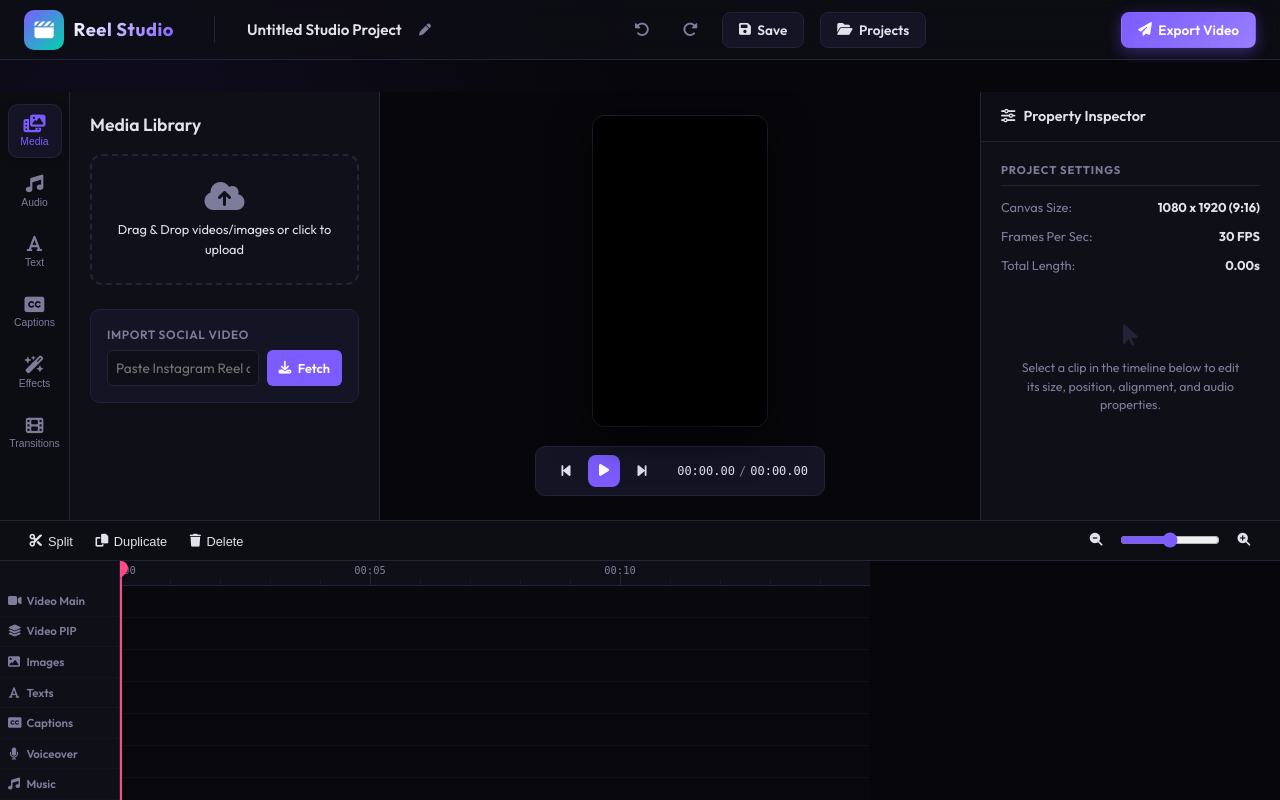
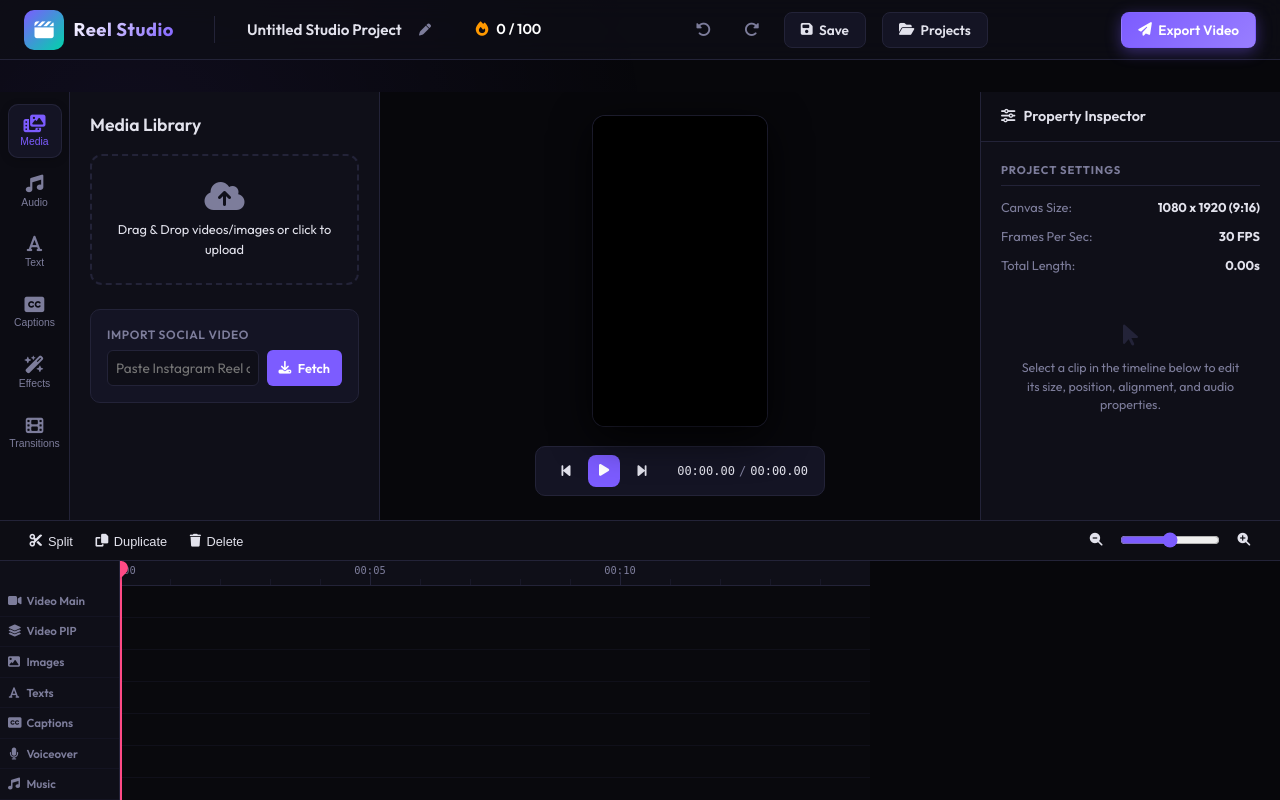
Before and after one commit to azhaankhan11122/Reel-Engine, a Flask app: page /studio in a window 1280 px wide. Run offline with Flask 3, Linux system fonts and the light colour scheme; data that the repository does not hold is empty; some libraries are stand-ins or nearby versions.

Commit message:
feat: Implement Viral Score, Export Presets, and SRT Export
- Added `calculateViralScore` logic and a header badge (`ui/templates/studio.html`, `ui/static/studio.js`, `ui/static/studio.css`).
- Added Export Settings modal for selecting resolution and framerate before exporting (`ui/templates/studio.html`, `ui/static/studio.js`).
- Implemented SRT formatting and file download for captions in the `captions` track (`ui/templates/studio.html`, `ui/static/studio.js`).

Co-authored-by: google-labs-jules[bot] <161369871+google-labs-jules[bot]@users.noreply.github.com>

```diff
--- a/ui/static/studio.css
+++ b/ui/static/studio.css
@@ -1356,3 +1356,21 @@ body.studio-body {
   text-align: center;
   padding: 2rem 0;
 }
+
+/* Viral Score Badge */
+.viral-score-badge {
+  display: inline-flex;
+  align-items: center;
+  gap: 0.5rem;
+  background-color: var(--surface-color);
+  border: 1px solid var(--border-color);
+  border-radius: 6px;
+  padding: 0.4rem 0.8rem;
+  font-size: 0.9rem;
+  font-weight: 600;
+  color: #fff;
+  margin-left: 1rem;
+}
+.viral-score-badge i {
+  color: #ff9900; /* flame color */
+}
--- a/ui/static/studio.js
+++ b/ui/static/studio.js
@@ -70,8 +70,22 @@ function initUI() {
   // Save project
   document.getElementById('btnSave').addEventListener('click', saveProject);
 
-  // Export video
-  document.getElementById('btnExport').addEventListener('click', startExport);
+  // Export video & Presets
+  document.getElementById('btnExport').addEventListener('click', () => {
+    document.getElementById('exportSettingsModal').classList.add('active');
+  });
+  document.getElementById('closeExportSettings').addEventListener('click', () => {
+    document.getElementById('exportSettingsModal').classList.remove('active');
+  });
+  document.getElementById('confirmExport').addEventListener('click', () => {
+    const res = document.getElementById('exportResolution').value.split('x');
+    project.width = parseInt(res[0]);
+    project.height = parseInt(res[1]);
+    project.fps = parseInt(document.getElementById('exportFps').value);
+
+    document.getElementById('exportSettingsModal').classList.remove('active');
+    startExport();
+  });
   document.getElementById('btnExportModalClose').addEventListener('click', () => {
     document.getElementById('exportModal').classList.remove('active');
   });
@@ -110,6 +124,9 @@ function initUI() {
   document.getElementById('btnGenerateAutoCaptions').addEventListener('click', generateAutoCaptions);
   // Add manual caption
   document.getElementById('btnAddManualCaption').addEventListener('click', addManualCaptionSegment);
+
+  // Export SRT
+  document.getElementById('btnExportSrt').addEventListener('click', exportSrt);
 
   // Player controls
   document.getElementById('btnPlayPause').addEventListener('click', togglePlayPause);
@@ -799,8 +816,95 @@ document.querySelectorAll('.preset-text-btn').forEach(btn => {
   });
 });
 
+function calculateViralScore() {
+  let score = 0;
+
+  // 1. Duration (10 to 60 seconds is ideal for shorts)
+  let projectDuration = 0;
+  for (const track of project.tracks) {
+    for (const clip of track.clips) {
+      if (clip.start + clip.duration > projectDuration) {
+        projectDuration = clip.start + clip.duration;
+      }
+    }
+  }
+
+  if (projectDuration > 0) {
+    if (projectDuration <= 60 && projectDuration >= 10) {
+      score += 30;
+    } else if (projectDuration < 10) {
+      score += 15; // too short
+    } else if (projectDuration <= 90) {
+      score += 20; // okay, but slightly long
+    } else {
+      score += 10; // too long
+    }
+  }
+
+  // 2. Pace (Number of cuts/clips per minute)
+  let numClips = 0;
+  let hasHook = false;
+  let wordCount = 0;
+
+  for (const track of project.tracks) {
+    if (track.type !== 'captions') {
+      numClips += track.clips.length;
+    } else {
+      // Analyze captions
+      for (const clip of track.clips) {
+        let textLength = clip.content ? clip.content.split(/\s+/).length : 0;
+        wordCount += textLength;
+        // Hook check in first 5 seconds
+        if (clip.start < 5.0 && clip.content) {
+          const contentLower = clip.content.toLowerCase();
+          const hookWords = ['you', 'how', 'why', 'secret', 'stop', 'hack', 'truth'];
+          for (let word of hookWords) {
+            if (contentLower.includes(word)) {
+              hasHook = true;
+              break;
+            }
+          }
+        }
+      }
+    }
+  }
+
+  let cutsPerMinute = projectDuration > 0 ? (numClips / projectDuration) * 60 : 0;
+  if (cutsPerMinute >= 15 && cutsPerMinute <= 40) {
+    score += 30; // fast-paced
+  } else if (cutsPerMinute > 40) {
+    score += 20; // too frantic
+  } else if (cutsPerMinute > 5) {
+    score += 10; // a bit slow
+  }
+
+  // 3. Captions density (Words Per Minute)
+  let wpm = projectDuration > 0 ? (wordCount / projectDuration) * 60 : 0;
+  if (wpm >= 130 && wpm <= 180) {
+    score += 25;
+  } else if (wpm > 0) {
+    score += 15;
+  }
+
+  // 4. Hook presence
+  if (hasHook) {
+    score += 15;
+  }
+
+  if (projectDuration === 0) {
+    score = 0;
+  }
+
+  // Update UI
+  const badgeElement = document.getElementById('viralScoreValue');
+  if (badgeElement) {
+    badgeElement.textContent = `${Math.min(100, Math.floor(score))} / 100`;
+  }
+}
+
 // TIMELINE RENDERER AND DRAG ACTIONS
 function renderTimeline() {
+  calculateViralScore();
   const container = document.getElementById('tracksContainer');
 
   // Clear existing clip elements in the DOM
@@ -1933,6 +2037,44 @@ function deleteSelectedClip() {
 }
 
 // CAPTIONS SEGMENTS MANUAL ACTIONS
+function formatSrtTime(seconds) {
+  const date = new Date(seconds * 1000);
+  const hh = String(Math.floor(seconds / 3600)).padStart(2, '0');
+  const mm = String(date.getUTCMinutes()).padStart(2, '0');
+  const ss = String(date.getUTCSeconds()).padStart(2, '0');
+  const ms = String(date.getUTCMilliseconds()).padStart(3, '0');
+  return `${hh}:${mm}:${ss},${ms}`;
+}
+
+function exportSrt() {
+  const captionsTrack = project.tracks.find(t => t.type === 'captions');
+  if (!captionsTrack || captionsTrack.clips.length === 0) {
+    alert("No captions available to export.");
+    return;
+  }
+
+  // Sort clips by start time
+  const sortedClips = [...captionsTrack.clips].sort((a, b) => a.start - b.start);
+
+  let srtContent = '';
+  sortedClips.forEach((clip, index) => {
+    const startTime = formatSrtTime(clip.start);
+    const endTime = formatSrtTime(clip.start + clip.duration);
+    srtContent += `${index + 1}\n`;
+    srtContent += `${startTime} --> ${endTime}\n`;
+    srtContent += `${clip.content || ''}\n\n`;
+  });
+
+  const blob = new Blob([srtContent], { type: 'text/plain;charset=utf-8' });
+  const url = URL.createObjectURL(blob);
+  const link = document.createElement('a');
+  link.setAttribute('href', url);
+  link.setAttribute('download', 'captions.srt');
+  document.body.appendChild(link);
+  link.click();
+  document.body.removeChild(link);
+}
+
 function addManualCaptionSegment() {
   const captionsTrack = project.tracks.find(t => t.id === 'captions');
 
--- a/ui/templates/studio.html
+++ b/ui/templates/studio.html
@@ -23,6 +23,9 @@
       <div class="project-name-wrapper">
         <input type="text" id="projectName" value="Untitled Studio Project" placeholder="Project Name">
         <i class="fa-solid fa-pen name-edit-icon"></i>
+      </div>
+      <div class="viral-score-badge" title="Viral Score: Evaluates duration, cuts, captions, and hook words">
+        <i class="fa-solid fa-fire"></i> <span id="viralScoreValue">0 / 100</span>
       </div>
     </div>
     <div class="header-center">
@@ -153,8 +156,13 @@
           </div>
 
           <div class="manual-captions-section">
-            <h4>Manual Captions / Subtitles</h4>
-            <button id="btnAddManualCaption" class="studio-btn secondary-btn"><i class="fa-solid fa-plus"></i> Add Caption Segment</button>
+            <h4 style="display:flex; justify-content:space-between; align-items:center;">
+              Manual Captions
+            </h4>
+            <div style="display:flex; gap: 0.5rem; margin-top: 0.5rem; flex-wrap: wrap;">
+              <button id="btnAddManualCaption" class="studio-btn secondary-btn" style="flex:1; white-space: nowrap; font-size: 0.85rem;"><i class="fa-solid fa-plus"></i> Add Caption</button>
+              <button id="btnExportSrt" class="studio-btn secondary-btn" style="flex:1; white-space: nowrap; font-size: 0.85rem;"><i class="fa-solid fa-download"></i> Export SRT</button>
+            </div>
           </div>
 
           <div class="captions-list-editor" id="captionsListEditor">
@@ -548,6 +556,36 @@
     </div>
   </div>
 
+  <!-- Export Settings Modal -->
+  <div class="studio-modal" id="exportSettingsModal">
+    <div class="modal-dialog">
+      <div class="modal-header">
+        <h3><i class="fa-solid fa-sliders"></i> Export Settings</h3>
+        <button class="modal-close" id="closeExportSettings">&times;</button>
+      </div>
+      <div class="modal-body">
+        <div style="margin-bottom: 1rem;">
+          <label style="display:block; margin-bottom: 0.5rem; color: #a1a1aa; font-size: 0.9rem;">Resolution</label>
+          <select id="exportResolution" class="form-input" style="width: 100%;">
+            <option value="1080x1920">1080p (1080x1920)</option>
+            <option value="720x1280">720p (720x1280)</option>
+            <option value="2160x3840">4K (2160x3840)</option>
+          </select>
+        </div>
+        <div style="margin-bottom: 1.5rem;">
+          <label style="display:block; margin-bottom: 0.5rem; color: #a1a1aa; font-size: 0.9rem;">Framerate</label>
+          <select id="exportFps" class="form-input" style="width: 100%;">
+            <option value="30">30 FPS</option>
+            <option value="60">60 FPS</option>
+          </select>
+        </div>
+        <div style="display: flex; gap: 1rem; justify-content: flex-end;">
+          <button id="confirmExport" class="studio-btn primary-btn"><i class="fa-solid fa-play"></i> Start Export</button>
+        </div>
+      </div>
+    </div>
+  </div>
+
   <!-- Exporting Progress Modal dialog -->
   <div class="studio-modal" id="exportModal">
     <div class="modal-dialog">
```
